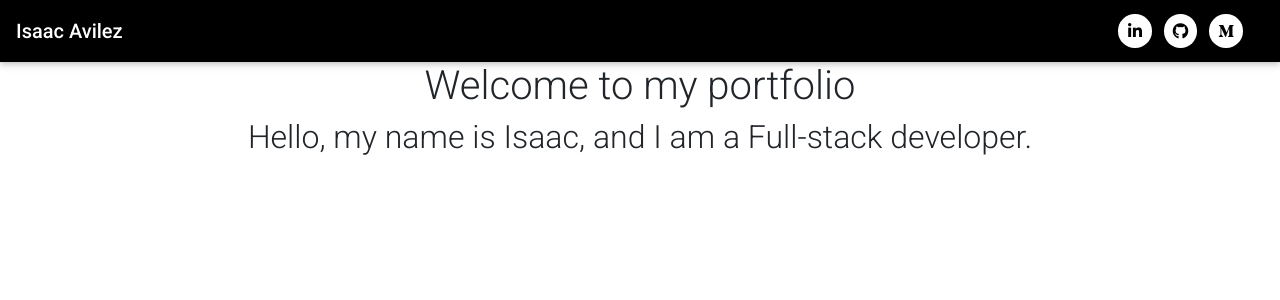
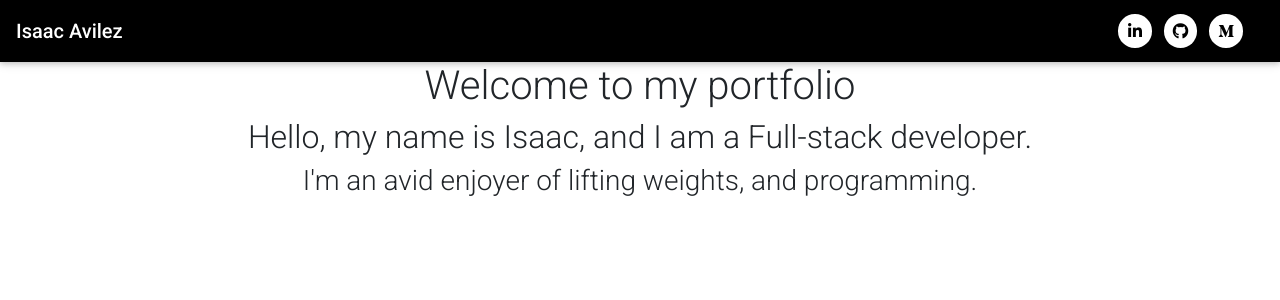
Before and after one commit to IA26/my-portfolio, a React (Create React App) app: page / in a window 1280 px wide. Shown: the top 300 px of the page. Built offline with nearby package versions, Linux system fonts and the light colour scheme.

Commit message:
added h3

```diff
--- a/src/containers/Portfolio.js
+++ b/src/containers/Portfolio.js
@@ -7,7 +7,7 @@ function Portfolio(props) {
         <div className="portfolio-content">
           <h1>Welcome to my portfolio</h1>
           <h2>Hello, my name is Isaac, and I am a Full-stack developer.</h2>
-          <h3></h3>
+          <h3>I'm an avid enjoyer of lifting weights, and programming.</h3>
 
         </div>
     )
```
